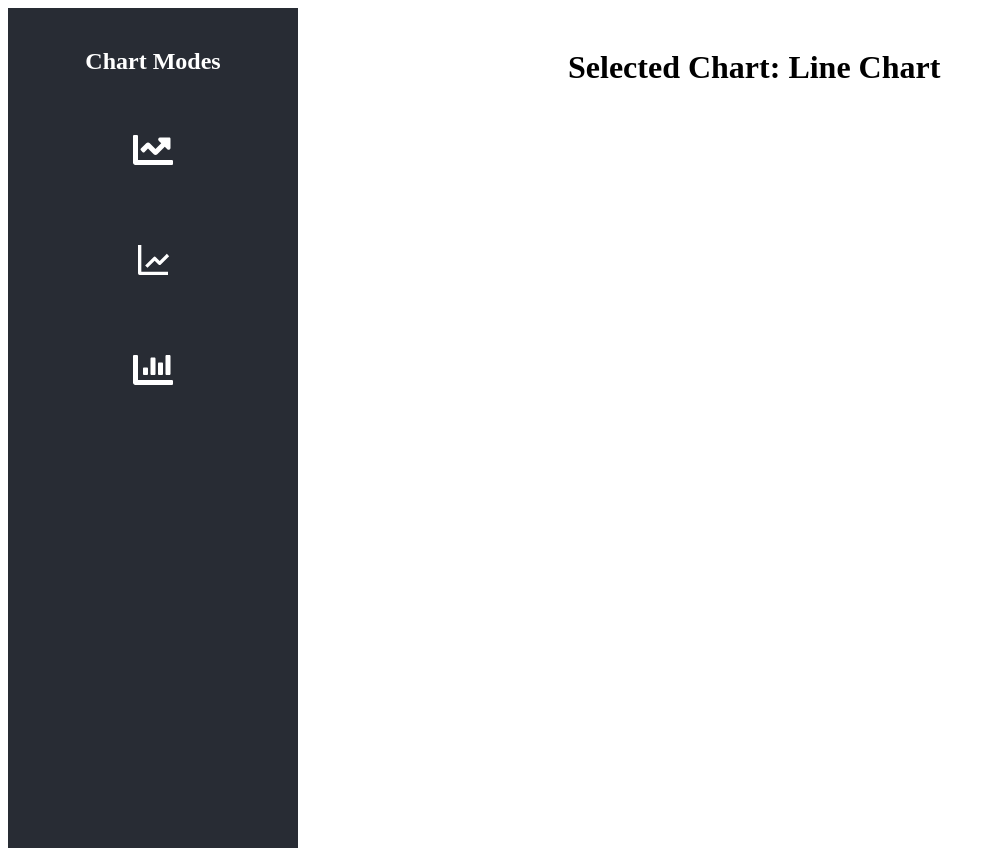
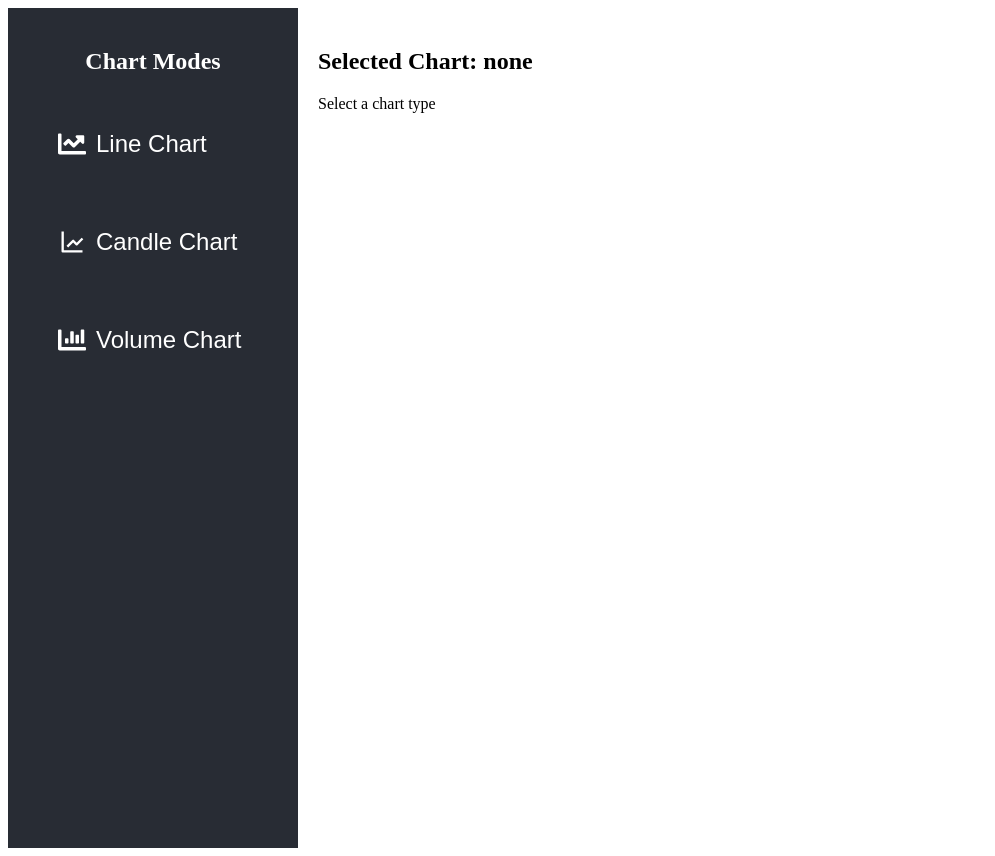
Before and after one commit to 23weeks/front-react, a React (Create React App) app: page / in a window 1280 px wide. Shown: the whole page, without its empty margins (0-995 px from the left). Built offline with nearby package versions, Linux system fonts and the light colour scheme.

Commit message:
전체적인 스타일 변경 및 차트 추가

```diff
--- a/src/App.tsx
+++ b/src/App.tsx
@@ -1,20 +1,51 @@
-import React, {useState} from "react";
+import React, {useEffect, useState} from "react";
 import Sidebar from "./components/SideBar.tsx";
+import ChartComponent from "./components/ChartComponent.tsx";
+import { ChartData } from "./components/types.ts";
+import styled from "styled-components";
+
+const Container = styled.div`
+  display: flex;
+  width: 100%;
+  height: 100vh; /* 전체 화면 높이 */
+`;
+
+const MainContent = styled.div`
+  flex: 1;
+  padding: 20px;
+  display: flex;
+  flex-direction: column;
+  justify-content: flex-start;
+`;
 
 const App = () => {
-    const [selectedChart, setSelectedChart] = useState<string>("Line Chart");  // 선택된 차트의 상태를 관리
+    const [selectedChart, setSelectedChart] = useState<string>("");  // 선택된 차트의 상태를 관리
+    const [chartData, setChartData] = useState<ChartData[]>([]);    //차트 데이터 상태
 
     const handleChartSelect = (chartName: string) => {
       setSelectedChart(chartName);  // 차트 선택 시 상태 업데이트
     };
 
+    useEffect(() => {
+        //더미 데이터
+        const fetchData = async () => {
+            const dummy: ChartData[] = [
+                { stock_time: "2025-03-01", symbol: "AAPL", open: 150, high: 155, low: 149, close: 153, volume: 10000 },
+                { stock_time: "2025-03-02", symbol: "AAPL", open: 153, high: 157, low: 151, close: 154, volume: 12000 }
+            ];
+            setChartData(dummy);
+        };
+        fetchData();
+    },[]);
+
     return (
-      <div style={{ display: "flex" }}>
-        <Sidebar onChartSelect={handleChartSelect} />
-        <div style={{ marginLeft: "250px", padding: "20px" }}>
-          <h1>Selected Chart: {selectedChart || "None"}</h1>  {/* 선택된 차트 이름 표시 */}
-        </div>
-      </div>
+      <Container>
+        <Sidebar selectedChart={selectedChart} onChartSelect={handleChartSelect} />
+        <MainContent>
+          <h2>Selected Chart: {selectedChart || "none"}</h2>
+          <ChartComponent chartType={selectedChart} data={chartData}/>
+          </MainContent>
+      </Container>
     );
 };
 
--- /dev/null
+++ b/src/components/ChartComponent.tsx
@@ -0,0 +1,49 @@
+import React from "react";
+import { LineChart, Line, XAxis, YAxis, CartesianGrid, Tooltip, Legend, ResponsiveContainer } from "recharts";
+import { BarChart, Bar } from "recharts";
+import { ChartData } from "./types"; // API RESPONSE DATA TYPE
+
+interface ChartComponentProps {
+  chartType: string;
+  data: ChartData[]; // 주식 데이터를 받을 타입을 지정
+}
+
+const ChartComponent: React.FC<ChartComponentProps> = ({ chartType, data }) => {
+  switch (chartType) {
+    case "Line Chart":
+      return (
+        <ResponsiveContainer width="100%" height={400}>
+          <LineChart data={data}>
+            <CartesianGrid strokeDasharray="3 3" />
+            <XAxis dataKey="stock_time" />
+            <YAxis />
+            <Tooltip />
+            <Legend />
+            <Line type="monotone" dataKey="close" stroke="#8884d8" />
+          </LineChart>
+        </ResponsiveContainer>
+      );
+    case "Candle Chart":
+      // 캔들차트는 복잡한 구조이므로 라이브러리를 추가하거나 별도 구현해야 할 수 있음
+      return (
+        <div>Candle Chart is not implemented yet</div>
+      );
+    case "Volume Chart":
+      return (
+        <ResponsiveContainer width="100%" height={400}>
+          <BarChart data={data}>
+            <CartesianGrid strokeDasharray="3 3" />
+            <XAxis dataKey="stock_time" />
+            <YAxis />
+            <Tooltip />
+            <Legend />
+            <Bar dataKey="volume" fill="#82ca9d" />
+          </BarChart>
+        </ResponsiveContainer>
+      );
+    default:
+      return <div>Select a chart type</div>;
+  }
+};
+
+export default ChartComponent;
--- a/src/components/SideBar.tsx
+++ b/src/components/SideBar.tsx
@@ -2,10 +2,6 @@ import React from "react";
 import styled from "styled-components";
 import { FaChartLine, FaChartBar } from "react-icons/fa";
 import { BiLineChart } from "react-icons/bi";
-
-interface SidebarProps {
-    onChartSelect: (chartName: string) => void;
-}
 
 const SidebarContainer = styled.div`
   width: 250px;
@@ -25,7 +21,7 @@ const Title = styled.h2`
   text-align: center;
 `;
 
-const ChartOption = styled.button`
+const ChartOption = styled.button<{ isSelected: boolean }>`
   background-color: transparent;
   border: none;
   color: white;
@@ -36,54 +32,68 @@ const ChartOption = styled.button`
   transition: background-color 0.3s;
   display: flex;
   align-items: center;
-  justify-content: center;
-  position: relative;
   width: 100%;
-  max-width: 200px;
+  border-radius: 5px;
 
   svg {
-    font-size: 40px;
-    transition: opacity 0.3s; /* 아이콘 숨길 때 부드럽게 처리 */
+    font-size: 28px;
+    margin-right: 10px;
   }
 
   span {
-    display: none;
-    font-size: 30px;
-    position: absolute;
-    top: 24px;
+    display: block;
+    font-size: 24px;
   }
 
   &:hover {
     background-color: #61dafb;
   }
 
-  &:hover svg {
-    opacity: 0; /* hover 시 아이콘 숨기기 */
-  }
+  ${({ isSelected }) =>
+    isSelected &&
+    `
+    background-color: #61dafb;
+    color: #282c34;
+  `}
 
   &:hover span {
     display: block; /* hover 시 텍스트 표시 */
   }
 `;
 
-const Sidebar: React.FC<SidebarProps> = ({ onChartSelect }) => {
+const Sidebar = ({
+  selectedChart,
+  onChartSelect,
+}: {
+  selectedChart: string;
+  onChartSelect: (chart: string) => void;
+}) => {
   return (
     <SidebarContainer>
       <Title>Chart Modes</Title>
-      <ChartOption onClick={() => onChartSelect("Line Chart")}>
+      <ChartOption
+        isSelected={selectedChart === "Line Chart"}
+        onClick={() => onChartSelect("Line Chart")}
+      >
         <FaChartLine />
         <span>Line Chart</span>
       </ChartOption>
-      <ChartOption onClick={() => onChartSelect("Candle Chart")}>
+      <ChartOption
+        isSelected={selectedChart === "Candle Chart"}
+        onClick={() => onChartSelect("Candle Chart")}
+      >
         <BiLineChart />
         <span>Candle Chart</span>
       </ChartOption>
-      <ChartOption onClick={() => onChartSelect("Volume Chart")}>
+      <ChartOption
+        isSelected={selectedChart === "Volume Chart"}
+        onClick={() => onChartSelect("Volume Chart")}
+      >
         <FaChartBar />
         <span>Volume Chart</span>
       </ChartOption>
     </SidebarContainer>
-  );
+  )
 };
 
 export default Sidebar;
--- /dev/null
+++ b/src/components/types.ts
@@ -0,0 +1,10 @@
+// types.ts
+export interface ChartData {
+    stock_time: string;
+    symbol: string;
+    open: number;
+    high: number;
+    low: number;
+    close: number;
+    volume: number;
+  }
```
